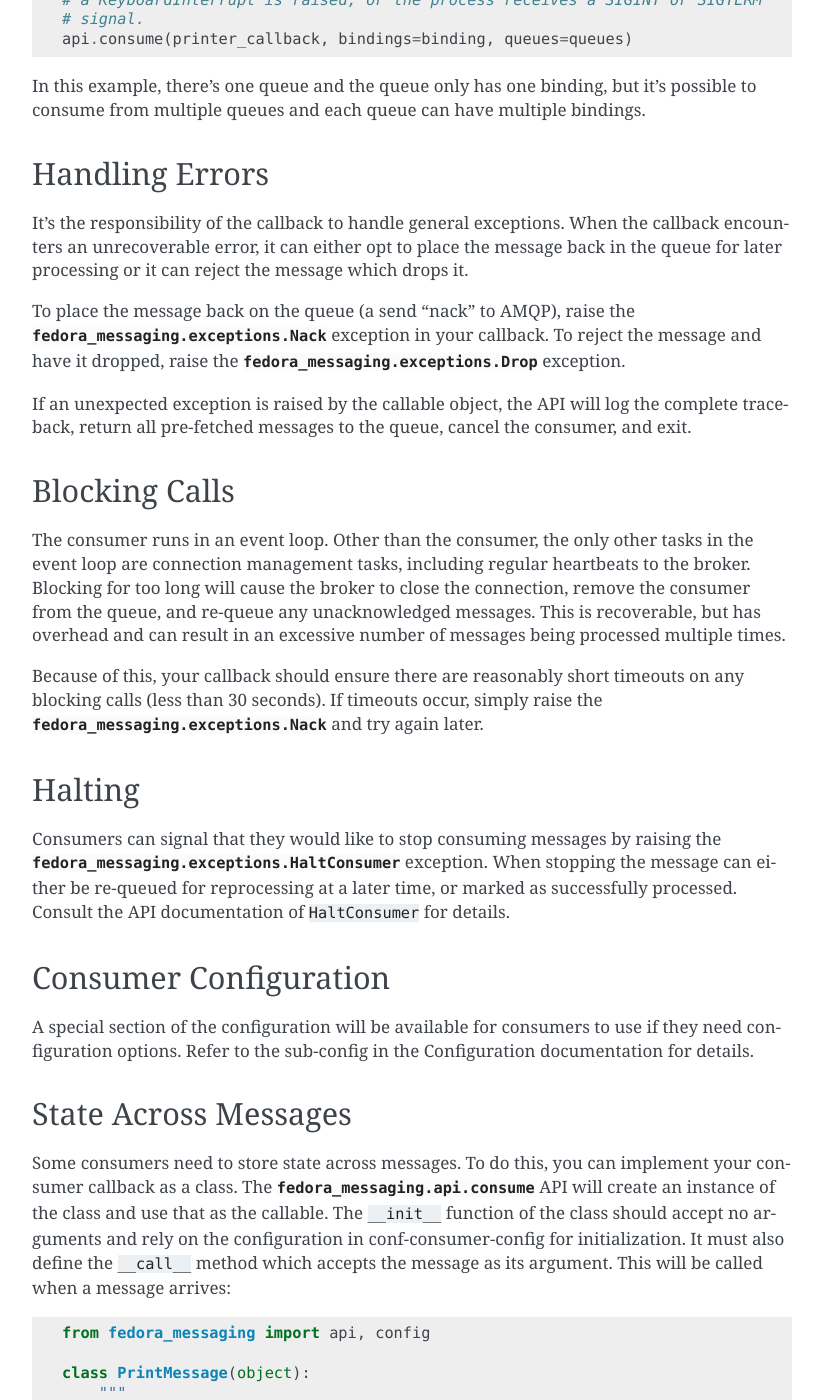
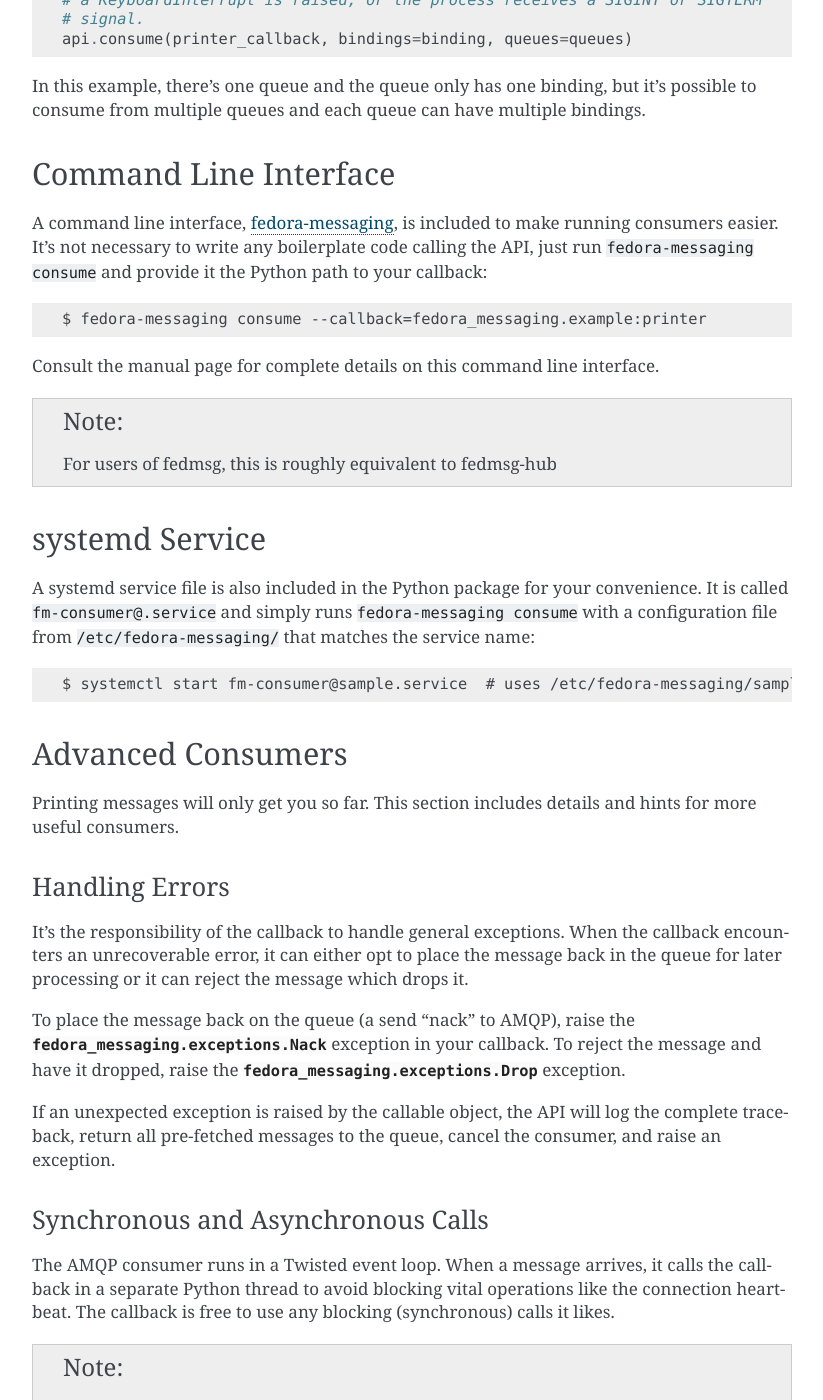
Before and after one commit to fedora-infra/fedora-messaging, a Sphinx documentation site: the page built from docs/consuming.rst, in a window 1280 px wide and 1400 px high, scrolled down 1097 px. Shown: the whole window, without its empty margins (338-1161 px from the left). Built offline with Sphinx 7.4.7, drawn with Linux system fonts in a browser that asks for light colours; some of the changed text lies outside the part shown.

Commit message:
Improve the consuming documentation and reference CLI
This adds a couple sections about the CLI, systemd service, and
re-organizes the document slightly.

fixes #140

Signed-off-by: Jeremy Cline <jcline@redhat.com>

```diff
--- a/docs/consuming.rst
+++ b/docs/consuming.rst
@@ -9,7 +9,6 @@ This library is aimed at making implementing a message consumer as simple as
 possible by implementing common boilerplate code and offering a command line
 interface to easily start a consumer as a service under init systems like
 systemd.
-
 
 Introduction
 ============
@@ -65,8 +64,40 @@ possible to consume from multiple queues and each queue can have multiple
 bindings.
 
 
+Command Line Interface
+======================
+
+A command line interface, :ref:`fm-cli`, is included to make running
+consumers easier. It's not necessary to write any boilerplate code calling the
+API, just run ``fedora-messaging consume`` and provide it the Python path to
+your callback::
+
+    $ fedora-messaging consume --callback=fedora_messaging.example:printer
+
+Consult the manual page for complete details on this command line interface.
+
+.. note:: For users of fedmsg, this is roughly equivalent to fedmsg-hub
+
+
+systemd Service
+===============
+
+A systemd service file is also included in the Python package for your
+convenience. It is called ``fm-consumer@.service`` and simply runs
+``fedora-messaging consume`` with a configuration file from
+``/etc/fedora-messaging/`` that matches the service name::
+
+    $ systemctl start fm-consumer@sample.service  # uses /etc/fedora-messaging/sample.toml
+
+
+Advanced Consumers
+==================
+
+Printing messages will only get you so far. This section includes details and
+hints for more useful consumers.
+
 Handling Errors
-===============
+---------------
 
 It's the responsibility of the callback to handle general exceptions. When the
 callback encounters an unrecoverable error, it can either opt to place the
@@ -80,26 +111,27 @@ the message and have it dropped, raise the
 
 If an unexpected exception is raised by the callable object, the API will log
 the complete traceback, return all pre-fetched messages to the queue, cancel
-the consumer, and exit.
+the consumer, and raise an exception.
 
 
-Blocking Calls
-==============
+Synchronous and Asynchronous Calls
+----------------------------------
 
-The consumer runs in an event loop. Other than the consumer, the only other
-tasks in the event loop are connection management tasks, including regular
-heartbeats to the broker. Blocking for too long will cause the broker to close
-the connection, remove the consumer from the queue, and re-queue any
-unacknowledged messages. This is recoverable, but has overhead and can result
-in an excessive number of messages being processed multiple times.
+The AMQP consumer runs in a Twisted event loop. When a message arrives, it
+calls the callback in a separate Python thread to avoid blocking vital
+operations like the connection heartbeat. The callback is free to use any
+blocking (synchronous) calls it likes.
 
-Because of this, your callback should ensure there are reasonably short
-timeouts on any blocking calls (less than 30 seconds). If timeouts occur,
-simply raise the :class:`fedora_messaging.exceptions.Nack` and try again later.
+.. note:: Your callback does not need to be thread-safe. By default, messages
+          are processed serially.
+
+If you wish to make use of a Twisted API, you must use the
+:func:`twisted.internet.threads.blockingCallFromThread` or
+:class:`twisted.internet.interfaces.IReactorFromThreads` APIs.
 
 
 Halting
-=======
+-------
 
 Consumers can signal that they would like to stop consuming messages by raising
 the :class:`fedora_messaging.exceptions.HaltConsumer` exception. When stopping
@@ -109,15 +141,15 @@ details.
 
 
 Consumer Configuration
-======================
+----------------------
 
-A special section of the configuration will be available for consumers to use
-if they need configuration options. Refer to the :ref:`sub-config` in the
-Configuration documentation for details.
+A special section of the fedora-messaging configuration will be available for
+consumers to use if they need configuration options. Refer to the
+:ref:`sub-config` in the Configuration documentation for details.
 
 
 State Across Messages
-=====================
+---------------------
 
 Some consumers need to store state across messages. To do this, you can
 implement your consumer callback as a class. The
--- a/docs/fedora-messaging.rst
+++ b/docs/fedora-messaging.rst
@@ -1,3 +1,6 @@
+
+.. _fm-cli:
+
 ================
 fedora-messaging
 ================
```
